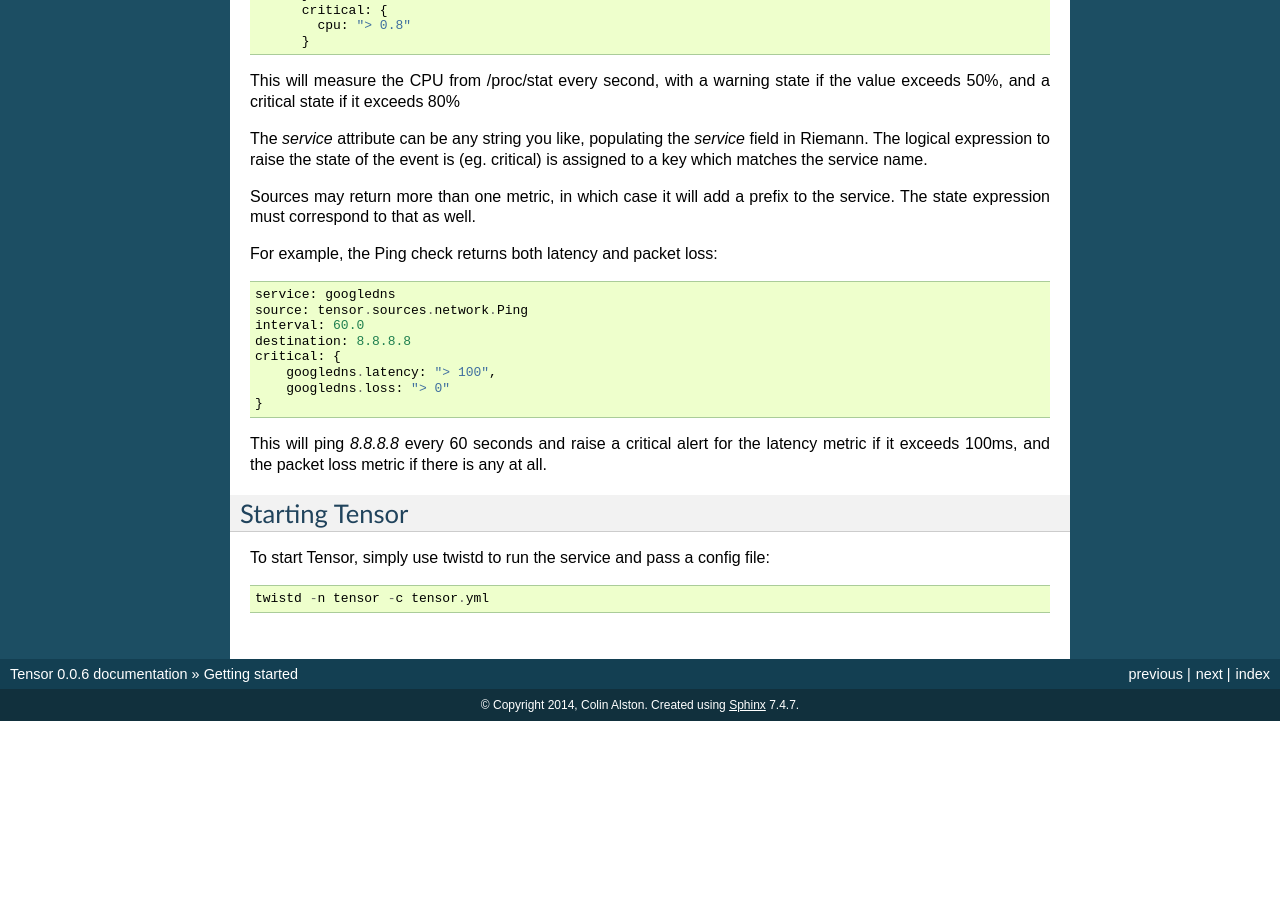
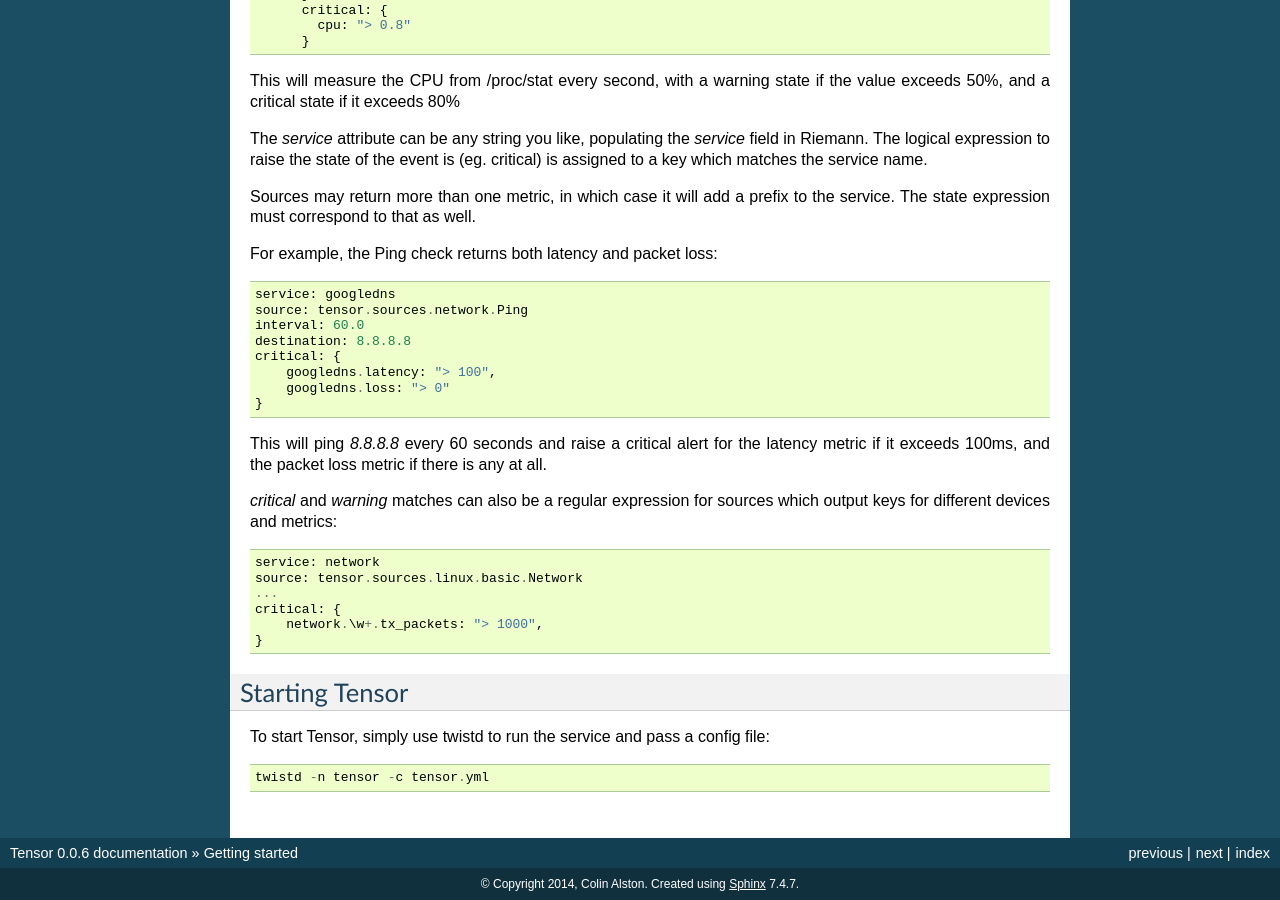
Before and after one commit to calston/tensor, a Sphinx documentation site: the page built from docs/start.rst, in a window 1280 px wide and 900 px high, scrolled down 1184 px. Built offline with Sphinx 7.4.7, drawn with Linux system fonts in a browser that asks for light colours; before the commit the page ends 1905 px from its top, so only the background shows below that.

Commit message:
Document the new source

```diff
--- a/docs/start.rst
+++ b/docs/start.rst
@@ -95,6 +95,16 @@ This will ping `8.8.8.8` every 60 seconds and raise a critical alert for
 the latency metric if it exceeds 100ms, and the packet loss metric if there
 is any at all.
 
+`critical` and `warning` matches can also be a regular expression for sources
+which output keys for different devices and metrics::
+
+    service: network
+    source: tensor.sources.linux.basic.Network
+    ...
+    critical: {
+        network.\w+.tx_packets: "> 1000",
+    }
+
 Starting Tensor
 ===============
 
```
